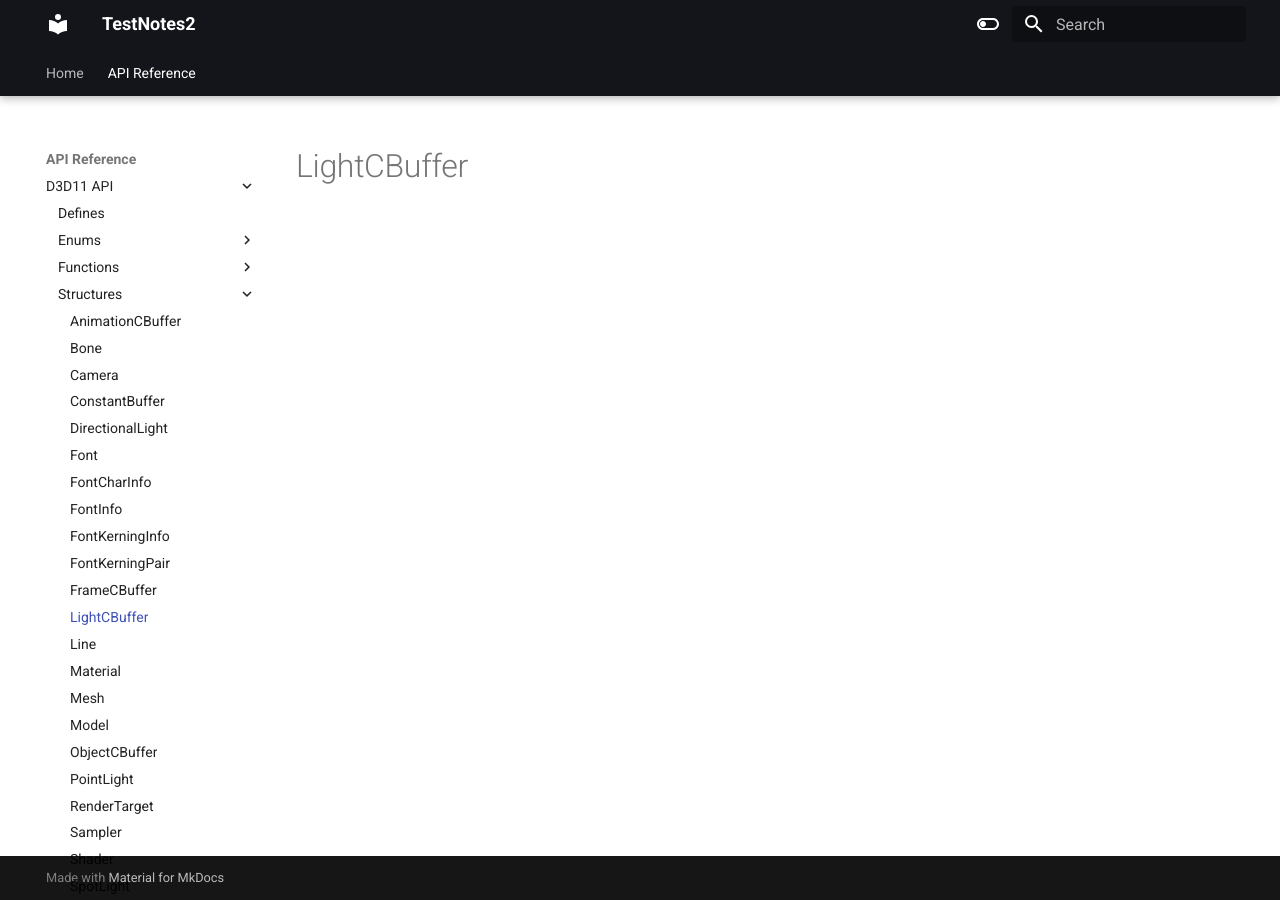
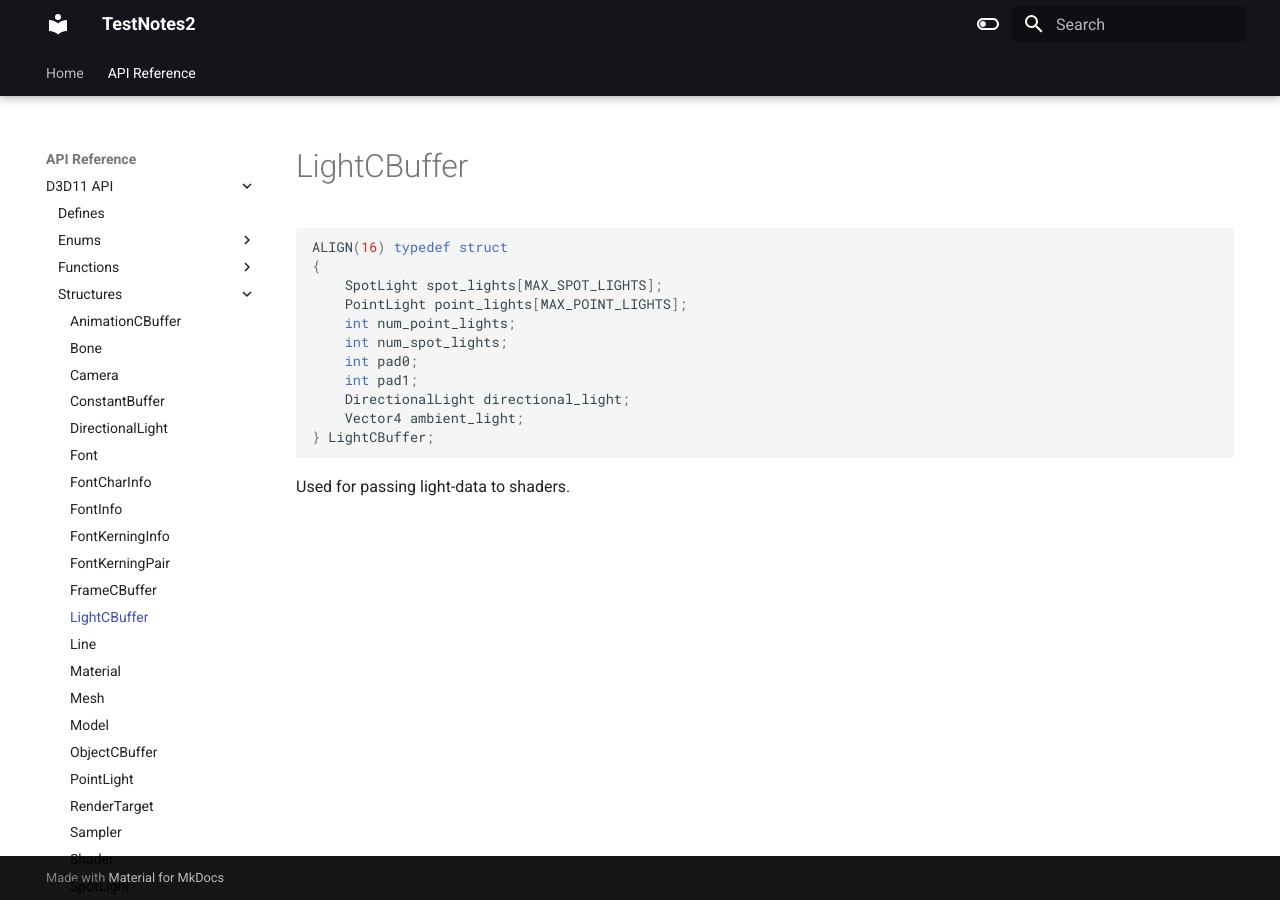
Before and after one commit to erichederstedt/TempEngineDocs, an MkDocs documentation site: the page built from docs/API Reference/D3D11 API/Structures/LightCBuffer.md, in a window 1280 px wide. Built offline with MkDocs 1.6.1 and Material for MkDocs 9.7.7, drawn with Linux system fonts in a browser that asks for light colours.

Commit message:
PUSH NOTE : LightCBuffer.md

````diff
--- a/docs/API Reference/D3D11 API/Structures/LightCBuffer.md
+++ b/docs/API Reference/D3D11 API/Structures/LightCBuffer.md
@@ -1 +1,17 @@
 # LightCBuffer
+
+```c++
+ALIGN(16) typedef struct
+{
+    SpotLight spot_lights[MAX_SPOT_LIGHTS];
+    PointLight point_lights[MAX_POINT_LIGHTS];
+    int num_point_lights;
+    int num_spot_lights;
+    int pad0;
+    int pad1;
+    DirectionalLight directional_light;
+    Vector4 ambient_light;
+} LightCBuffer;
+```
+
+Used for passing light-data to shaders.
````
